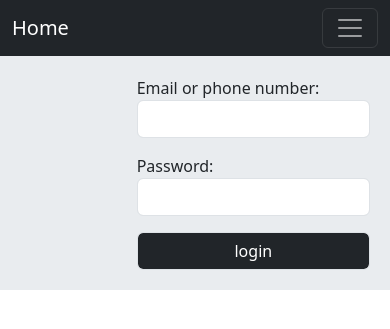
After one commit to bahmanpnn/mon_ecommers, a Django app: page /accounts/login/ in a window 390 px wide. The commit adds this page. Shown: the top 329 px of the page. Run offline with Django 5.2, Linux system fonts and the light colour scheme.

Commit message:
20-1 login(email+phone_number) and logout views added to project

```diff
--- a/backend/accounts/forms.py
+++ b/backend/accounts/forms.py
@@ -81,8 +81,22 @@ class UserRegisterForm(forms.Form):
             raise ValidationError('this phone number already exists!!')
         return phone_number
 
-
 class VerifycodeForm(forms.Form):
     code=forms.IntegerField(widget = forms.TextInput(attrs={
         'class':'form-control'
     }))
+
+class LoginForm(forms.Form):
+    email_or_phone_number=forms.CharField(widget=forms.TextInput(attrs={
+        'class':'form-control'
+    }))
+    password=forms.CharField(widget=forms.PasswordInput(attrs={
+        'class':'form-control'
+    }))
+
+    # def clean_email_or_phone_number(self):
+    #     email=self.cleaned_data['email']
+    #     user=User.objects.filter(email=email).exists()
+    #     if user:
+    #         raise ValidationError('this email already exists!!')
+    #     return email
--- /dev/null
+++ b/backend/accounts/templates/accounts/login.html
@@ -0,0 +1,17 @@
+{% extends "base.html" %}
+{% load static %}
+
+
+{% block title %}login page{% endblock title %}
+{% block headers %}
+    <link rel="stylesheet" href="{% static "accounts/css/accounts.css" %}">
+{% endblock headers %}
+{% block content %}
+
+    <form method='post' class="col-md-3 offset-4" action="" novalidate>
+        {% csrf_token %}
+        {{form.as_p}}
+        <input type='submit' value='login' class='form-control col-md-1 bg-dark text-white'>
+    </form>
+
+{% endblock content %}
--- a/backend/accounts/urls.py
+++ b/backend/accounts/urls.py
@@ -4,5 +4,7 @@ from . import views
 app_name='accounts'
 urlpatterns = [
     path('register/',views.UserRegisterView.as_view(),name='register-page'),
+    path('login/',views.UserLoginView.as_view(),name='login-page'),
+    path('logout/',views.UserLogoutView.as_view(),name='logout-page'),
     path('verify_user/',views.UserVerifyCodeView.as_view(),name='verify-code'),
 ]
--- a/backend/accounts/views.py
+++ b/backend/accounts/views.py
@@ -3,8 +3,10 @@ from django.views import View
 from django.contrib import messages
 from random import randint
 from utils import send_otp_code
-from .forms import UserRegisterForm,VerifycodeForm
+from .forms import UserRegisterForm,VerifycodeForm,LoginForm
 from .models import OtpCode,User
+from django.contrib.auth import login,logout,authenticate
+from django.contrib.auth.mixins import LoginRequiredMixin
 
 class UserRegisterView(View):
     form_class=UserRegisterForm
@@ -76,3 +78,52 @@ class UserVerifyCodeView(View):
                                please register again',extra_tags='danger')
                 return redirect('accounts:verify-code')
         return redirect('accounts:verify-code')
+
+
+class UserLoginView(View):
+    template_name='accounts/login.html'
+    form_class=LoginForm
+
+    def get(self,request):
+        return render(request,self.template_name,{
+            'form':self.form_class()
+        })
+
+    def post(self,request):
+        form=self.form_class(request.POST)
+
+        if form.is_valid():
+            cd=form.cleaned_data
+
+            check_phone_number=User.objects.filter(phone_number=cd['email_or_phone_number']).exists()
+            if check_phone_number:
+                user=authenticate(request,phone_number=cd['email_or_phone_number'],password=cd['password'])
+                if user is not None:
+                    login(request,user)
+                    messages.success(request,'you logged in successfully!!',extra_tags='success')
+                    return redirect('home:home-page')
+
+            check_email=User.objects.filter(email=cd['email_or_phone_number']).exists()
+            if check_email:
+                check_user=User.objects.get(email=cd['email_or_phone_number'])
+                check_user_password=check_user.check_password(cd['password'])
+
+                if check_user_password:
+                    login(request,check_user)
+                    messages.success(request,'you logged in successfully!!',extra_tags='success')
+                    return redirect('home:home-page')
+                else:
+                    messages.error(request,'password or email-phone_number is wrong!! ',extra_tags='danger')
+            else:
+                messages.error(request,'password or email-phone_number is wrong!! ',extra_tags='danger')
+
+        return render(request,self.template_name,{
+            'form':form
+        })
+
+
+class UserLogoutView(LoginRequiredMixin,View):
+    def get(self,request):
+        logout(request)
+        messages.success(request,'you logged out successfully!!',extra_tags='success')
+        return redirect('home:home-page')
--- a/backend/templates/navbar.html
+++ b/backend/templates/navbar.html
@@ -14,19 +14,29 @@
             <a class="nav-link " aria-current="page" href="/admin">admin panel</a>
           </li>
           {% endif %} {% endcomment %}
+          {% if user.is_authenticated %}
           <li class="nav-item">
-            <a class="nav-link " aria-current="page" href="/admin">admin panel</a>
+            <a class="nav-link " aria-current="page" href="{% url "accounts:logout-page" %}">logout</a>
           </li>
+          {% else %}
           <li class="nav-item">
             <a class="nav-link " aria-current="page" href="{% url "accounts:register-page" %}">register</a>
           </li>
           <li class="nav-item">
+            <a class="nav-link " aria-current="page" href="{% url "accounts:login-page" %}">login</a>
+          </li>
+          {% endif %}
+          <li class="nav-item">
             <a class="nav-link " aria-current="page" href="{% url "products:products" %}">products</a>
           </li>
+
           {% if user.is_admin %}
-            <li class="nav-item">
-              <a class="nav-link " aria-current="page" href="{% url "home:bucket" %}">bucket</a>
-            </li>
+              <li class="nav-item">
+                <a class="nav-link " aria-current="page" href="/admin">admin panel</a>
+              </li>
+              <li class="nav-item">
+                <a class="nav-link " aria-current="page" href="{% url "home:bucket" %}">bucket</a>
+              </li>
           {% endif %}
 
         </ul>
```
